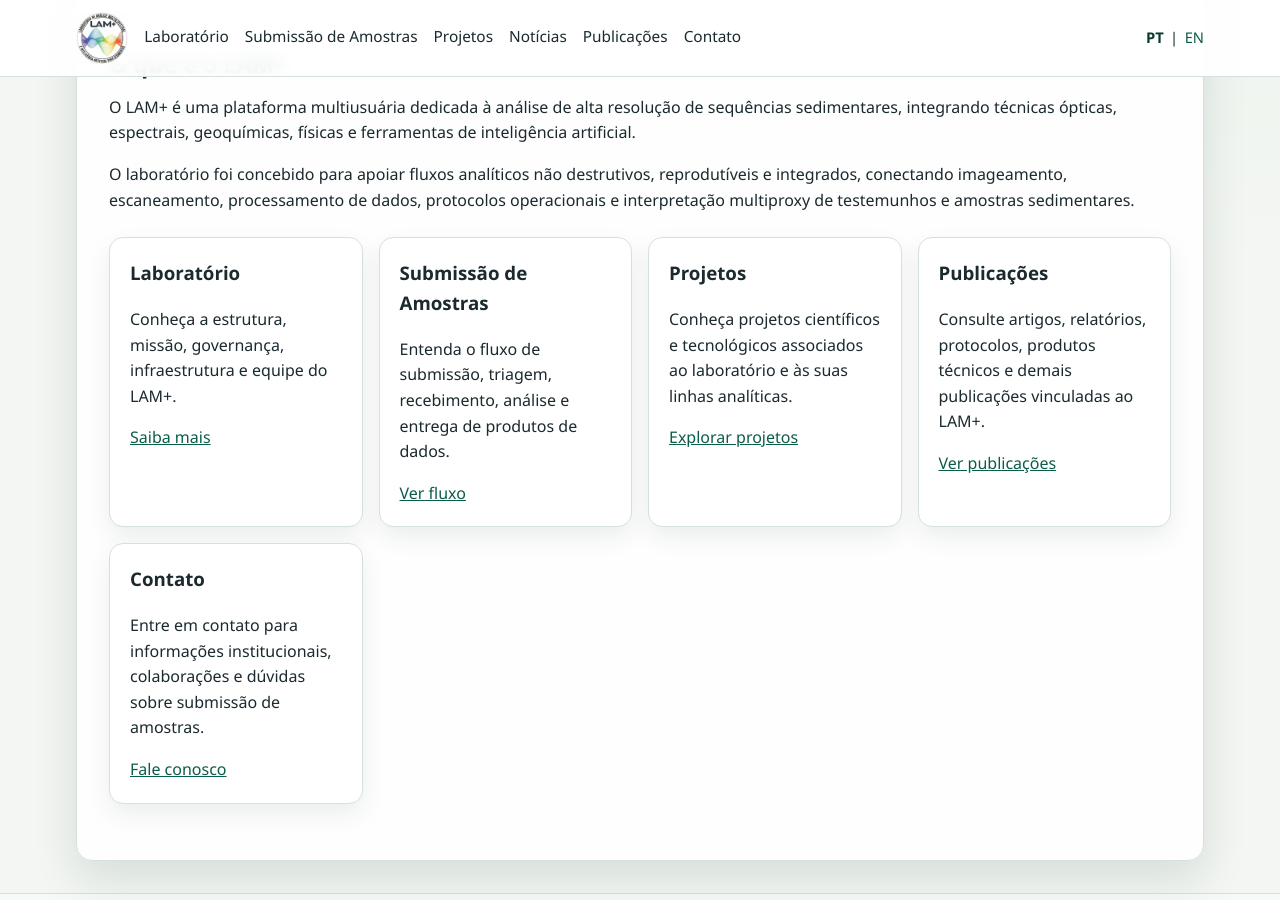
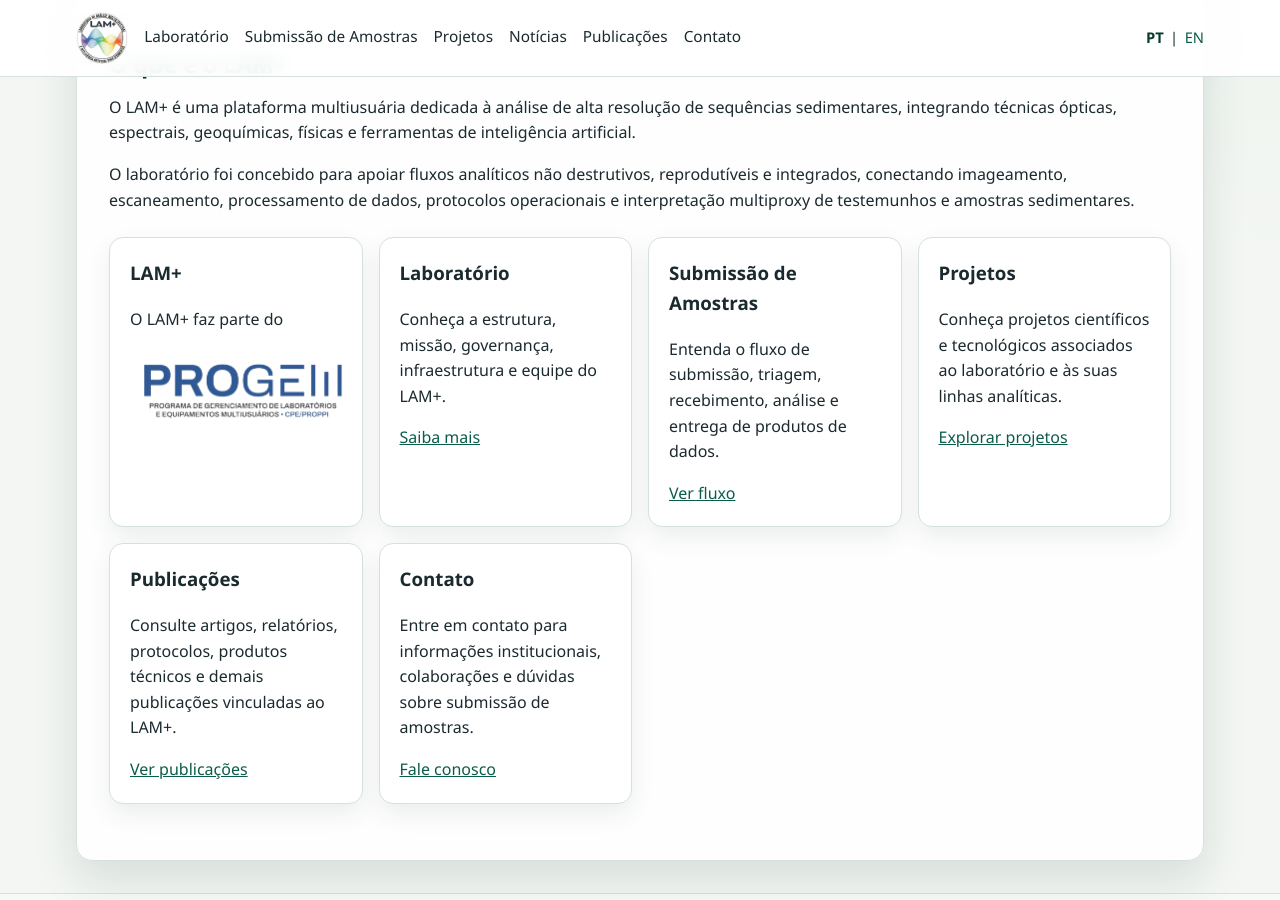
Before and after one commit to lam-plus/lam-plus.github.io, a Jekyll site: the page built from index.html, in a window 1280 px wide and 900 px high, scrolled down 724 px. Built offline with Jekyll 4.4.1, drawn with Linux system fonts in a browser that asks for light colours.

```diff
--- a/index.html
+++ b/index.html
@@ -22,6 +22,14 @@ show_hero: true
   </p>
 
   <div class="card-grid">
+    <article class="card">
+      <h3>LAM+</h3>
+      <p>O LAM+ faz parte do</p>
+      <p>
+        <img src="{{ '/assets/img/logo/progem-uff.png' | relative_url }}" alt="PROGEM-UFF" style="max-width: 220px; height: auto; display: block; margin-top: 0.75rem;" />
+      </p>
+    </article>
+
     <article class="card">
       <h3>Laboratório</h3>
       <p>
```
Also changed, not shown: assets/img/logo/progem-uff.png (added).
